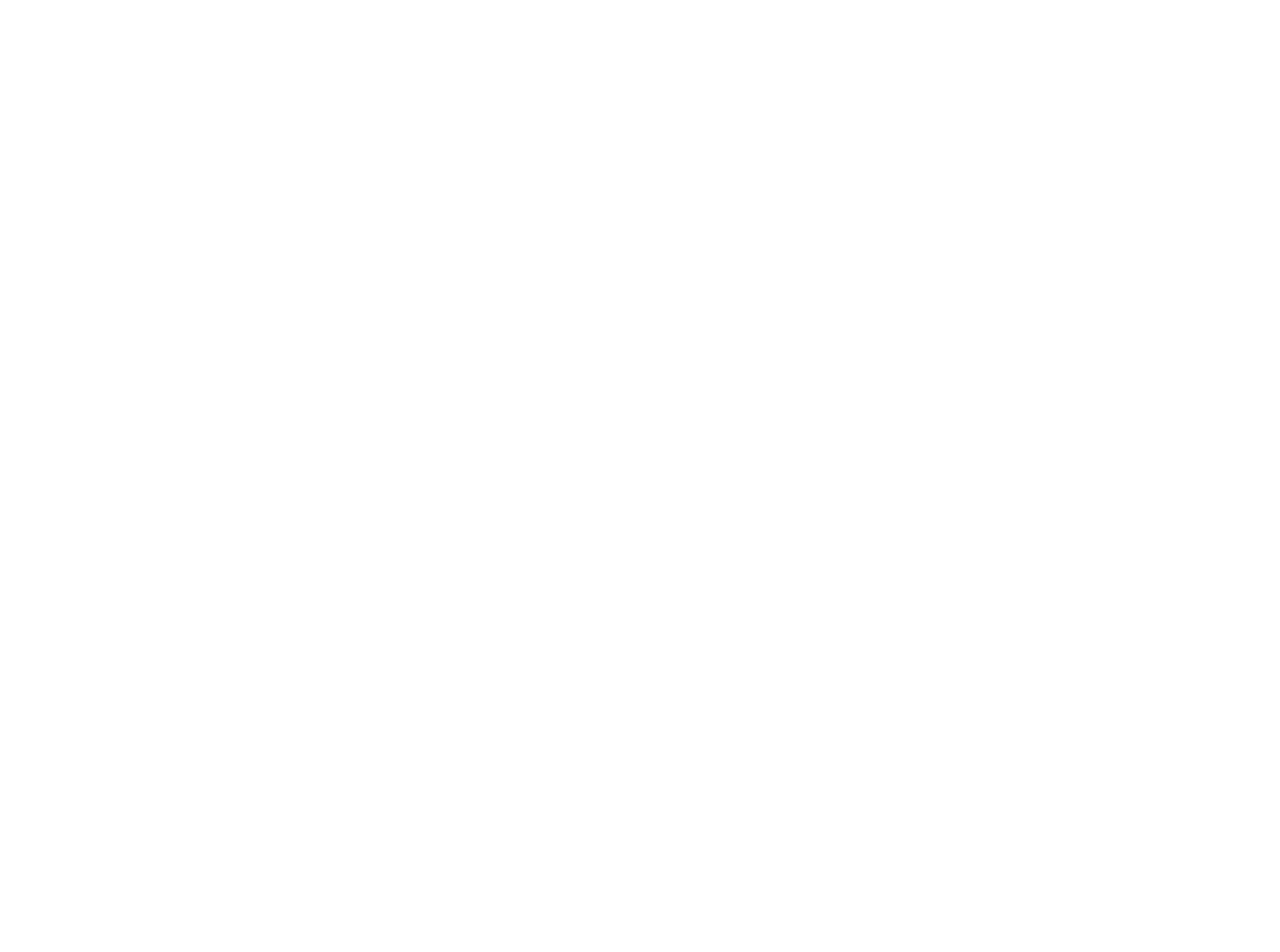
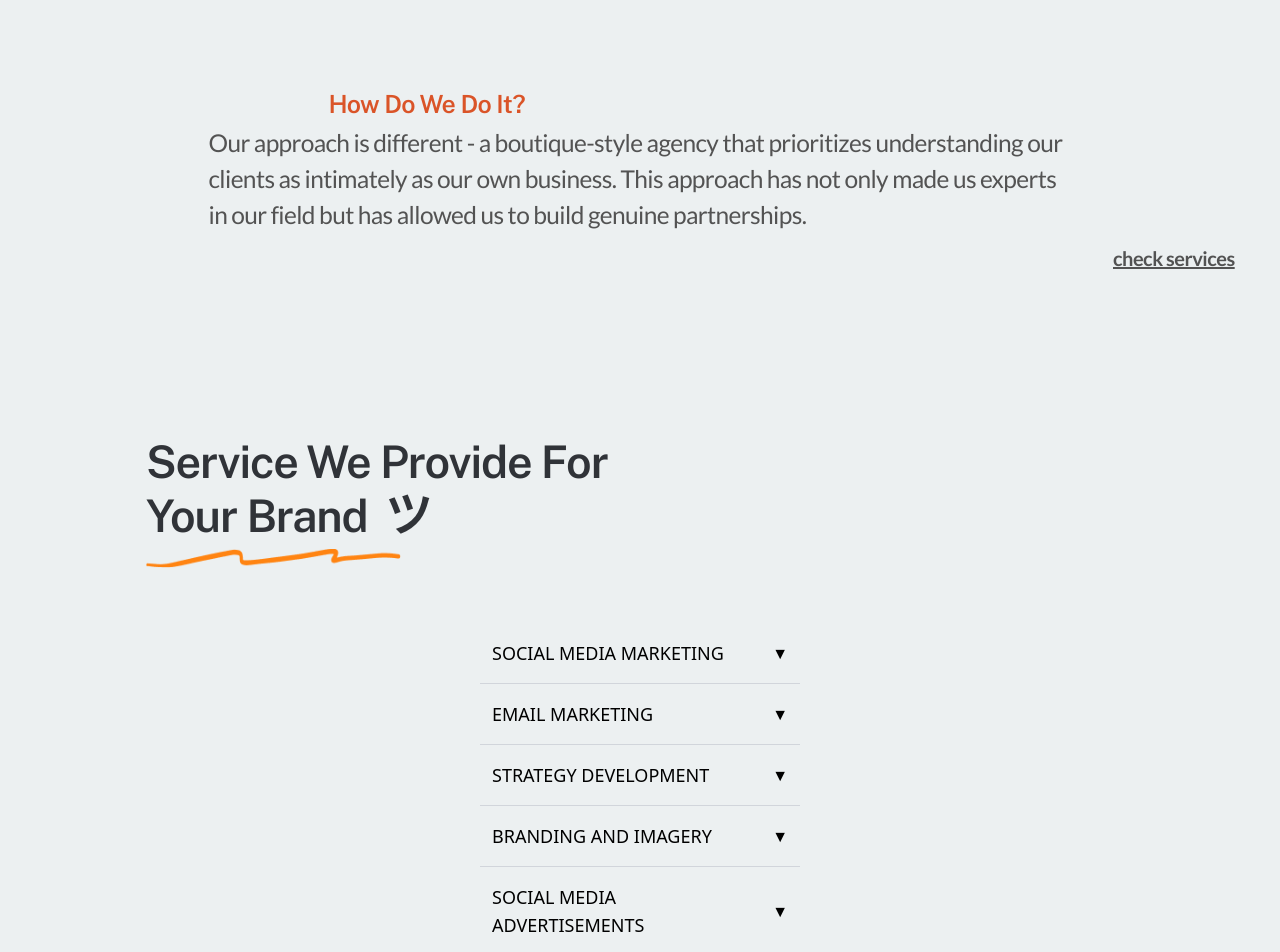
Before and after one commit to annie-bug/BrightLayers, a React (Vite) app in the folder BrightLayers/: page / in a window 1280 px wide. Shown: the part 1840-2792 px from the top of the page. Before the commit the page ends 1500 px from the top, so only its background shows below. Built offline with nearby package versions, Linux system fonts and the light colour scheme.

Commit message:
initial commit

```diff
--- a/BrightLayers/src/App.jsx
+++ b/BrightLayers/src/App.jsx
@@ -6,10 +6,10 @@
 
 
   return (
-    <>
+    <div className="bg-[#ecf0f1]">
       <Navbar />
       <Home />
-    </>
+    </div>
   )
 }
 
--- a/BrightLayers/src/components/Navbar.jsx
+++ b/BrightLayers/src/components/Navbar.jsx
@@ -2,13 +2,13 @@
 
 function Navbar() {
   return (
-    <div className="w-auto h-[166px] px-20 flex justify-between items-center bg-gradient-to-b from-[#ecf0f1] to-[#ecf0f1] sticky top-0 z-50">
+    <div className="w-auto h-[70px] px-20 flex justify-between items-center bg-gradient sticky top-0    border-none backdrop-blur-sm ">
 
 
 
 
 
-          <div className="w-[332px] h-[18px] top-[92px] items-center inline-flex overflow-hidden">
+          <div className="w-[332px]  h-[18px] top-[92px] items-center inline-flex overflow-hidden">
             <div className="w-[331.99px] h-[17.99px]">  <svg viewBox="0 0 332 18" fill="none" xmlns="http://www.w3.org/2000/svg">
                 <path d="M145.634 7.82654C147.017 7.82654 148.399 7.84156 149.777 7.81653C150.322 7.80653 150.553 8.02171 150.533 8.55215C150.438 11.2444 149.767 13.7215 147.738 15.6481C146.36 16.9491 144.703 17.6397 142.819 17.8849C141.051 18.1151 139.348 17.94 137.715 17.2644C134.845 16.0834 133.167 13.8866 132.586 10.8891C132.205 8.93747 132.346 6.98084 133.172 5.1393C134.454 2.27191 136.703 0.645559 139.784 0.140138C141.662 -0.165117 143.49 0.0250417 145.248 0.740638C147.462 1.64139 149.055 3.17266 149.887 5.45457C150.077 5.975 149.937 6.12012 149.406 6.10511C148.364 6.07508 147.322 6.0901 146.28 6.1001C145.975 6.1001 145.774 6.00502 145.594 5.7298C144.723 4.42871 143.46 3.80319 141.918 3.6931C140.315 3.578 138.887 4.00836 137.79 5.19935C136.643 6.44039 136.273 7.94664 136.438 9.62304C136.533 10.6039 136.823 11.4896 137.395 12.2903C138.562 13.9216 140.23 14.4471 142.123 14.2869C143.921 14.1368 145.279 13.2361 146.03 11.5396C146.29 10.9541 146.26 10.8991 145.629 10.8941C144.207 10.8941 142.784 10.8791 141.367 10.8991C140.911 10.9041 140.71 10.759 140.73 10.2836C140.76 9.68309 140.766 9.08259 140.73 8.48209C140.695 7.93163 140.936 7.80152 141.437 7.81153C142.839 7.83655 144.242 7.82154 145.639 7.82154L145.634 7.82654Z" fill="#1A3F60"/>
                 <path d="M87.9817 8.7523C89.1988 9.3428 89.9802 10.2335 90.3108 11.4796C91.0321 14.2068 89.5144 16.6539 86.6593 17.3695C85.9831 17.5396 85.2969 17.6347 84.5907 17.6347C82.1113 17.6197 79.6268 17.6147 77.1474 17.6347C76.5914 17.6397 76.4312 17.4546 76.4312 16.9091C76.4462 11.6297 76.4462 6.3503 76.4312 1.0709C76.4312 0.500427 76.6415 0.365315 77.1675 0.370319C79.747 0.390336 82.3316 0.325281 84.9112 0.400344C86.7595 0.45539 88.4074 1.08592 89.4092 2.78233C90.436 4.53379 90.1606 7.20602 87.9867 8.7523H87.9817ZM82.6222 14.432C83.2232 14.432 83.8193 14.447 84.4203 14.432C85.4872 14.407 86.2837 13.6814 86.4039 12.6506C86.5241 11.6297 85.903 10.7239 84.8311 10.5288C83.4486 10.2786 82.0461 10.4537 80.6537 10.4387C80.3381 10.4387 80.3581 10.7039 80.3531 10.9241C80.3531 11.9199 80.3631 12.9208 80.3481 13.9166C80.3431 14.3119 80.5034 14.447 80.8841 14.437C81.4651 14.417 82.0411 14.437 82.6222 14.437V14.432ZM82.542 3.57799C81.981 3.57799 81.42 3.588 80.864 3.57799C80.5134 3.56798 80.3531 3.69309 80.3581 4.0634C80.3732 5.00418 80.3681 5.94496 80.3581 6.88074C80.3581 7.20602 80.4733 7.35614 80.8139 7.35614C81.8959 7.34613 82.9778 7.38617 84.0547 7.34113C85.1967 7.29609 85.9781 6.43537 85.933 5.34947C85.893 4.31861 85.1066 3.59801 83.9846 3.583C83.5037 3.57799 83.0229 3.583 82.542 3.583V3.57799Z" fill="#1A3F60"/>
@@ -29,7 +29,7 @@
             </div>
           </div>
 
-          <div className="flex items-center space-x-8">
+          <div className="flex items-center space-x-8 ">
 
             <a href="#about" className="text-lg font-extrabold font-title text-[#535353]">
               About
--- /dev/null
+++ b/BrightLayers/src/functions/DropDown.jsx
@@ -0,0 +1,55 @@
+import React, { useState } from "react";
+
+const DropdownMenu = () => {
+  const [activeIndex, setActiveIndex] = useState(null);
+
+  const toggleDropdown = (index) => {
+    setActiveIndex(activeIndex === index ? null : index);
+  };
+
+  const menuItems = [
+    "SOCIAL MEDIA MARKETING",
+    "EMAIL MARKETING",
+    "STRATEGY DEVELOPMENT",
+    "BRANDING AND IMAGERY",
+    "SOCIAL MEDIA ADVERTISEMENTS",
+  ];
+
+  return (
+    <div className="w-80 mx-auto mt-10 space-y-2 font-sans">
+      {menuItems.map((item, index) => (
+        <div
+          key={index}
+          className="border-b border-gray-300 pb-2"
+        >
+          <div
+            className="flex justify-between items-center cursor-pointer py-2 px-3"
+            onClick={() => toggleDropdown(index)}
+          >
+            <span className="text-lg font-medium">{item}</span>
+            <span
+              className={`transform transition-transform duration-300 ${
+                activeIndex === index ? "rotate-180" : "rotate-0"
+              }`}
+            >
+              ▼
+            </span>
+          </div>
+          <div
+            className={`transition-[max-height,opacity] duration-300 ease-in-out overflow-hidden ${
+              activeIndex === index
+                ? "max-h-40 opacity-100"
+                : "max-h-0 opacity-0"
+            }`}
+          >
+            <div className="p-3 text-gray-600">
+              <p>{`${item} details go here.`}</p>
+            </div>
+          </div>
+        </div>
+      ))}
+    </div>
+  );
+};
+
+export default DropdownMenu;
--- a/BrightLayers/src/pages/Home.jsx
+++ b/BrightLayers/src/pages/Home.jsx
@@ -1,10 +1,14 @@
 import React from 'react'
 import home1 from '../assets/home1.jpg'
 import ContactForm from './ContactForm.jsx'
+import image from '../assets/image.png'
+import Vector from '../assets/Vector.png'
+import DropDown from '../functions/DropDown.jsx'
+
 
 function Home() {
   return (
-    <div className='w-auto h-auto bg-[#ecf0f1] overflow-hidden'>
+    <div className='w-auto h-auto bg-[#ecf0f1] overflow-hidden  z-[-1]'>
       <div className='w-auto flex items-center justify-center h-[500px] BrightLayers'>
         <div className='w-[1215px] text-center'>
           <span className='text-[#303338] text-[55px] font-medium, font-pSans leading-[64.90px] tracking-wide'>
@@ -23,7 +27,7 @@
       <div className="w-full h-[222px] flex justify-end mt-36">
         <img
           src={home1}
-          className=" w-[1200px] h-[222px] object-cover"
+          className="w-[1200px] h-[222px] object-cover"
           alt="assets"
         />
       </div>
@@ -34,7 +38,7 @@
                 className="w-[495px] h-[19px] text-right text-[#da5428]
                 text-[25px] font-semibold font-pSans
                 capitalize leading-[29.5px] tracking-tight">
-                What do we do?
+                What Do We Do?
               </div>
 
               <div
@@ -57,11 +61,33 @@
                 </a>
               </div>
           </div>
-
-          <div className=''>
-
+          <div className='w-full h-[222px] flex justify-start mt-40'>
+                <img src={image} alt="assets"  className='w-[1200px] h-[222px] object-cover'/>
           </div>
-      <ContactForm />
+          <div className='w-auto h-[324px] flex flex-col mt-36 px-4'>
+                <div className='w-[509px] h-[19px] text-right text-[#da5428]
+                text-[25px] font-semibold font-pSans
+                capitalize leading-[29.5px] tracking-tight'>How Do We Do It?</div>
+                <div className='w-[863px] h-[364px] text-[#535353]
+                text-[24.5px] font-medium font-title leading-9 tracking-tight text-left mt-4 mx-auto'>Our approach is different - a boutique-style agency that prioritizes understanding our clients as intimately as our own business. This approach has not only made us experts in our field but has allowed us to build genuine partnerships.</div>
+                <div className='flex justify-end'>
+                <a href='#examples' className="w-[151px] h-[156px] text-[#535353] text-xl font-semibold font-title underline leading-relaxed tracking-tight mb-4">
+                    check services
+                </a>
+              </div>
+          </div>
+          <div className='w-[550px] h-[137px] text-[#303338] text-[45px] font-semibold font-pSans leading-4 tracking-tight mt-10 ml-[146px]'>Service We Provide For Your Brand
+          <span className="text-[#303338] text-[66px] font-medium font-pSans leading-[77.88px] tracking-wide">
+            {" "}
+          </span>
+          <span className="text-[#303338] text-[47px] font-bold font-pSans leading-[57.82px] tracking-wide">
+            ツ
+          </span>
+            <img src={Vector} alt="stroke" className='w-[255px]'/>
+          </div>
+          <div>
+            <DropDown />
+          </div>
     </div>
   )
 }
--- a/BrightLayers/tailwind.config.js
+++ b/BrightLayers/tailwind.config.js
@@ -9,7 +9,10 @@
       fontFamily: {
         title: ["Lato"],
         pSans: ["Public Sans"]
-      }
+      },
+      boxShadow: {
+        'top-only': '0px -4px 8.1px 0px rgba(0, 0, 0, 0.25)',
+      },
     },
   },
   plugins: [],
```
Also changed, not shown: BrightLayers/src/assets/Vector.png (added), BrightLayers/src/assets/image.png (added).
